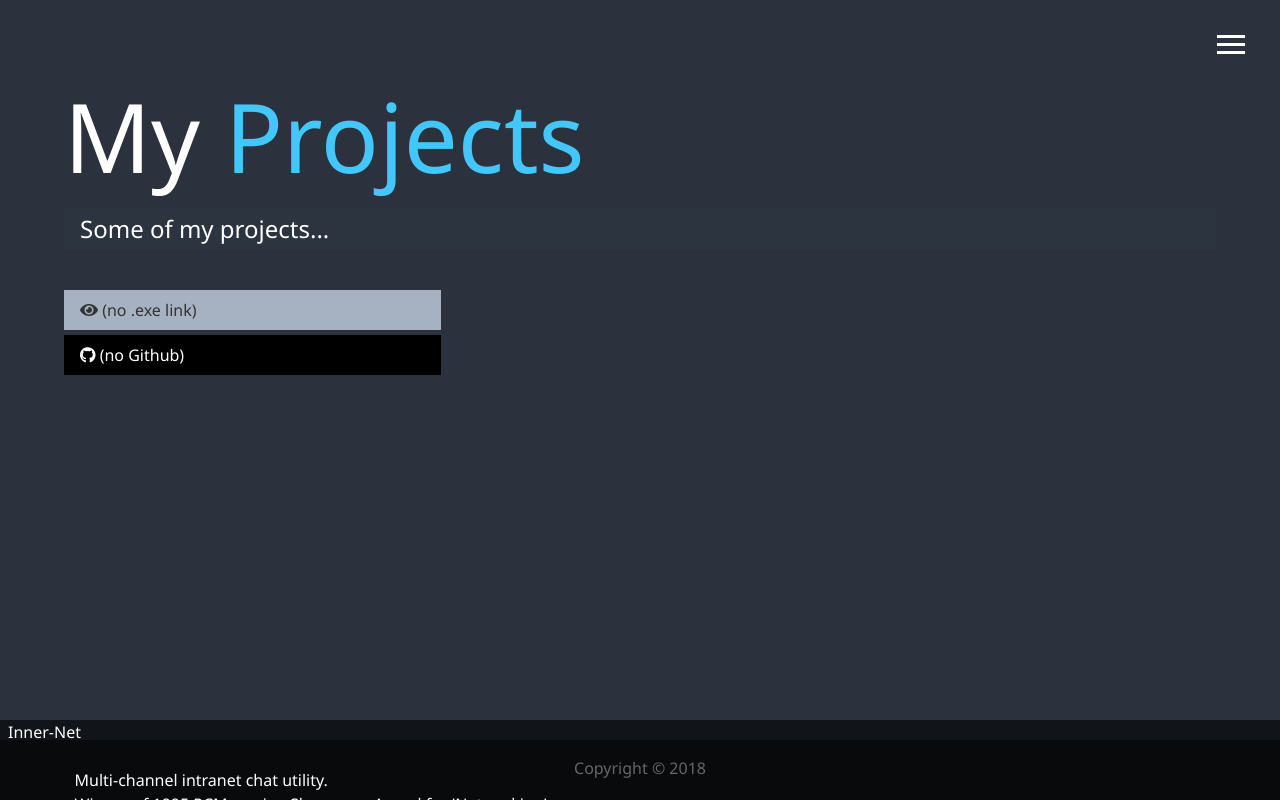
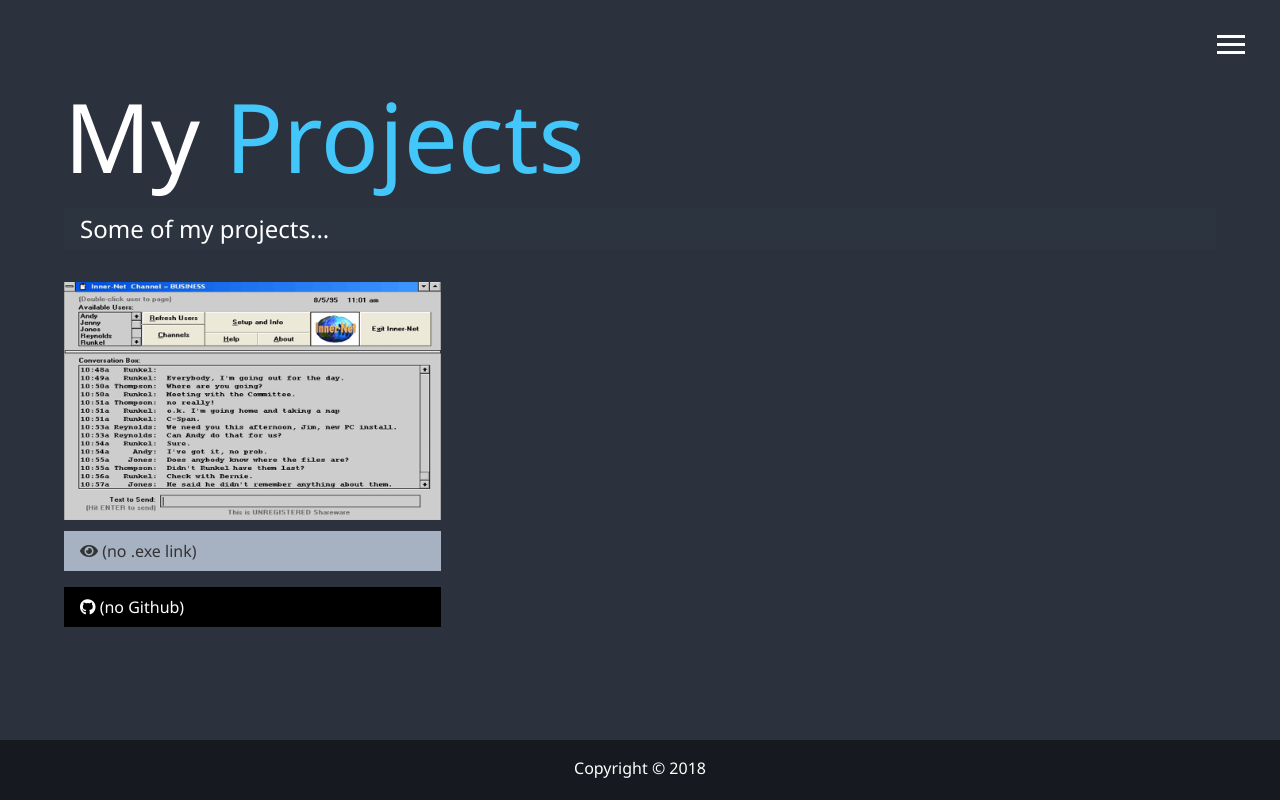
Before and after one commit to IndianaJim/Portfolio, a plain HTML site: page work.html in a window 1280 px wide. Drawn offline with Linux system fonts and the light colour scheme.

Commit message:
working project grid with 1 project

```diff
--- a/css/main.css
+++ b/css/main.css
@@ -190,16 +190,20 @@
 
 .project-card {
   display: grid;
+  grid-gap: 0.7rem;
   grid-template-columns: 1fr;
-  grid-template-areas: "textOverImage"
+  grid-template-areas: "project-img"
  "btn-light"
  "btn-dark"; }
+
+.project-img {
+  grid-area: project-img;
+  max-width: 100%; }
 
 .textOverImage {
   grid-area: textOverImage;
   width: 100%;
-  max-width: 100%;
-  margin: 4px; }
+  max-width: 100%; }
 
 .textOverImage:hover {
   background-color: rgba(0, 0, 0, 0.6); }
--- a/work.html
+++ b/work.html
@@ -57,12 +57,13 @@
         </h2>
         <div class="projects">
             <div class="project-card">
-                <div class="textOverImage" style="background-image:url(img/projects/innernet950x600.png)" data-text="Inner-Net
+                <!-- <div class="textOverImage" style="background-image:url(img/projects/innernet950x600.png)" data-text="Inner-Net
 
                 Multi-channel intranet chat utility.
                 Winner of 1995 PCMagazine Shareware Award for 'Networking'
                 - written in Visual Basic">
-                </div>
+                </div> -->
+                <img src="img/projects/innernet950x600.png" class="project-img"></img>
                 <a href="#" class="btn-light">
                     <i class="fas fa-eye"></i> (no .exe link)
                 </a>
```
